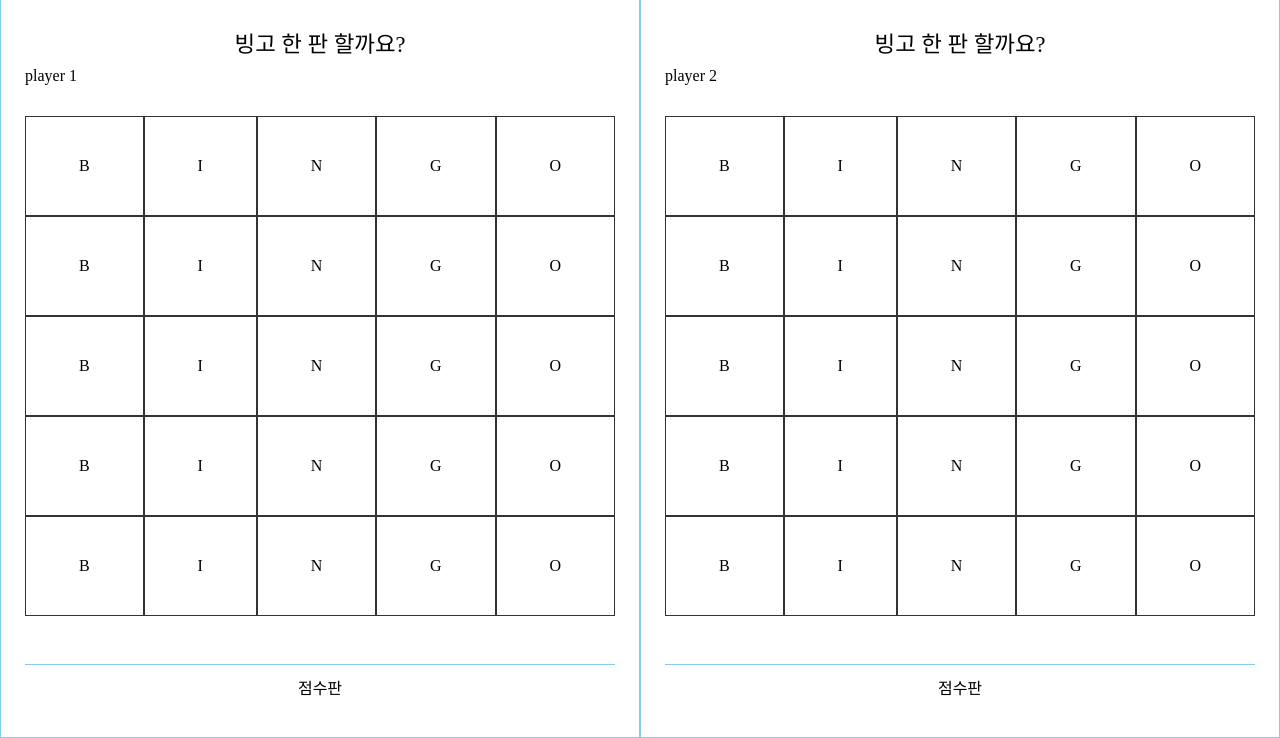
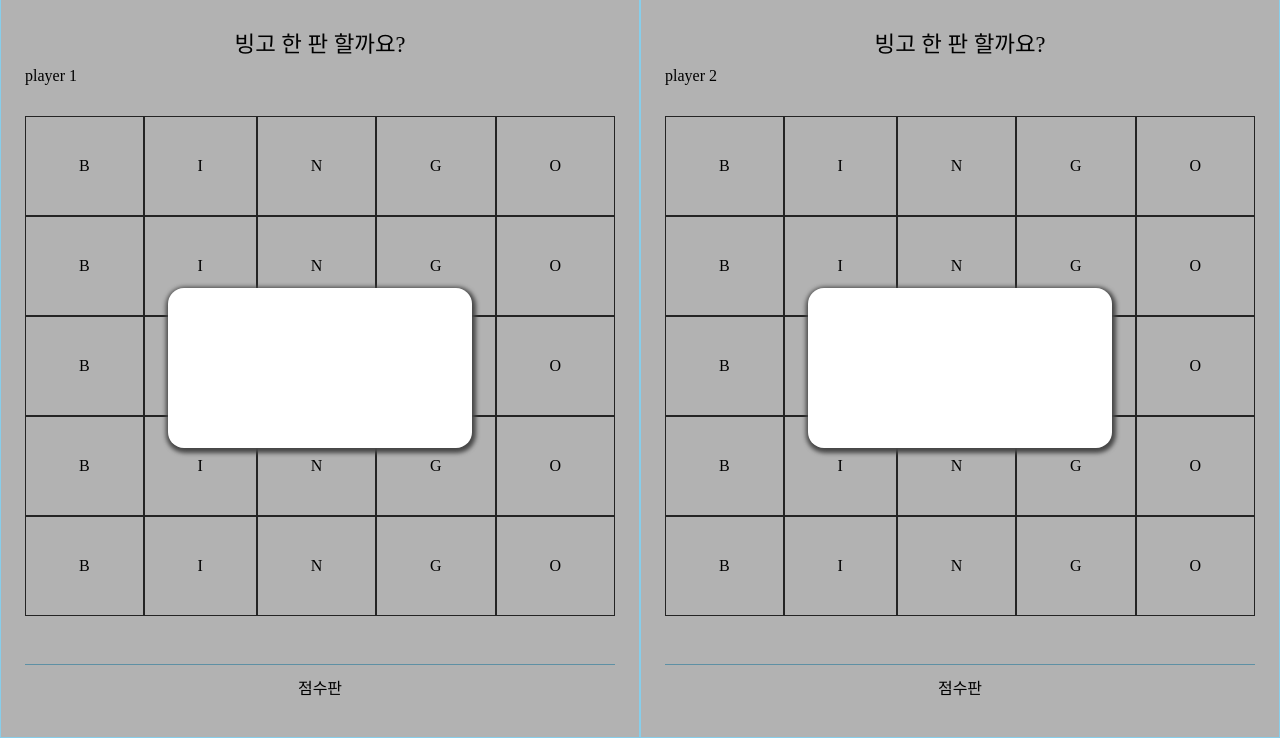
Before and after one commit to fed-gren/Bingo-Game, a React app: page / in a window 1280 px wide. Shown: the part 67-805 px from the top of the page. Built offline with nearby package versions, Linux system fonts and the light colour scheme.

Commit message:
feat: create a modal component
- 안내 메시지를 위한 modal 컴포넌트 마크업, 스타일 작성 완료

```diff
--- /dev/null
+++ b/src/components/Modal.js
@@ -0,0 +1,12 @@
+import React from "react";
+import "../styles/Modal.css";
+
+export default ({ type, message }) => {
+  return (
+    <div className="modal_background">
+      <div className="modal">
+
+      </div>
+    </div>
+  );
+};
--- a/src/components/Player.js
+++ b/src/components/Player.js
@@ -3,17 +3,16 @@ import PlayerLayout from "./PlayerLayout";
 import BingoTable from "./BingoTable";
 import ScoreBoard from "./ScoreBoard";
 import Notice from "./Notice";
+import Modal from "./Modal";
 
-export default ({nums, message, playerNumber, checked}) => {
+export default ({ nums, message, playerNumber, checked }) => {
   return (
     <PlayerLayout>
       <Notice message={message} />
       <div className="player_name">player {playerNumber}</div>
-      <BingoTable
-        nums={nums}
-        checked={checked}
-      />
+      <BingoTable nums={nums} checked={checked} />
       <ScoreBoard />
+      <Modal />
     </PlayerLayout>
   );
 };
--- /dev/null
+++ b/src/styles/Modal.css
@@ -0,0 +1,19 @@
+.modal_background {
+  position: absolute;
+  top: 0;
+  left: 0;
+  background-color: rgba(0, 0, 0, 0.3);
+  width: 100%;
+  height: 100%;
+  display: flex;
+  justify-content: center;
+  align-items: center;
+}
+
+.modal {
+  width: 19rem;
+  height: 10rem;
+  background-color: #fff;
+  border-radius: 1rem;
+  box-shadow: 1px 2px 4px 3px rgb(71, 71, 71);
+}
--- a/src/styles/PlayerLayout.css
+++ b/src/styles/PlayerLayout.css
@@ -7,6 +7,7 @@
   height: 100%;
   flex: 1;
   padding: 1.5rem;
+  position: relative;
 }
 
 .notice {
```
